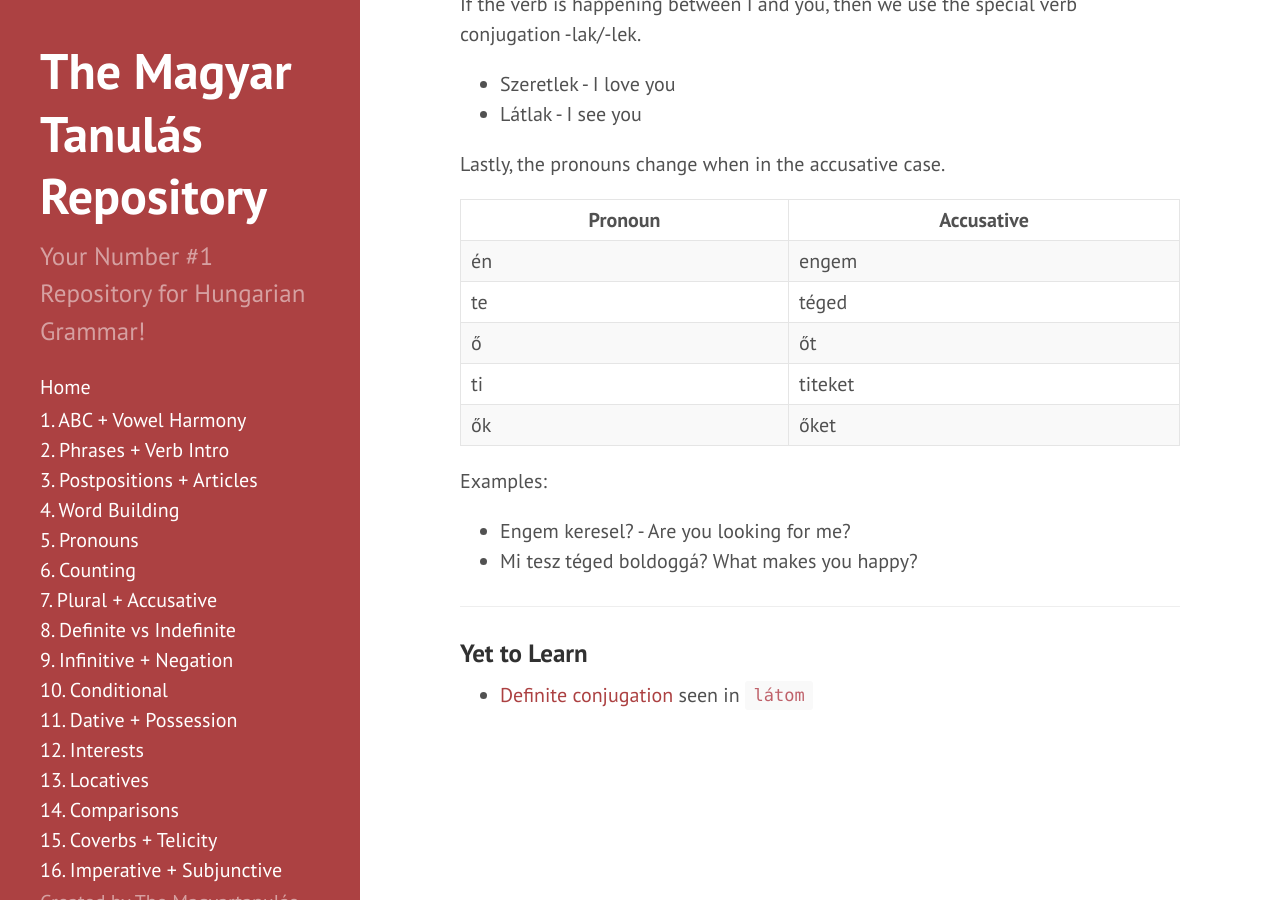
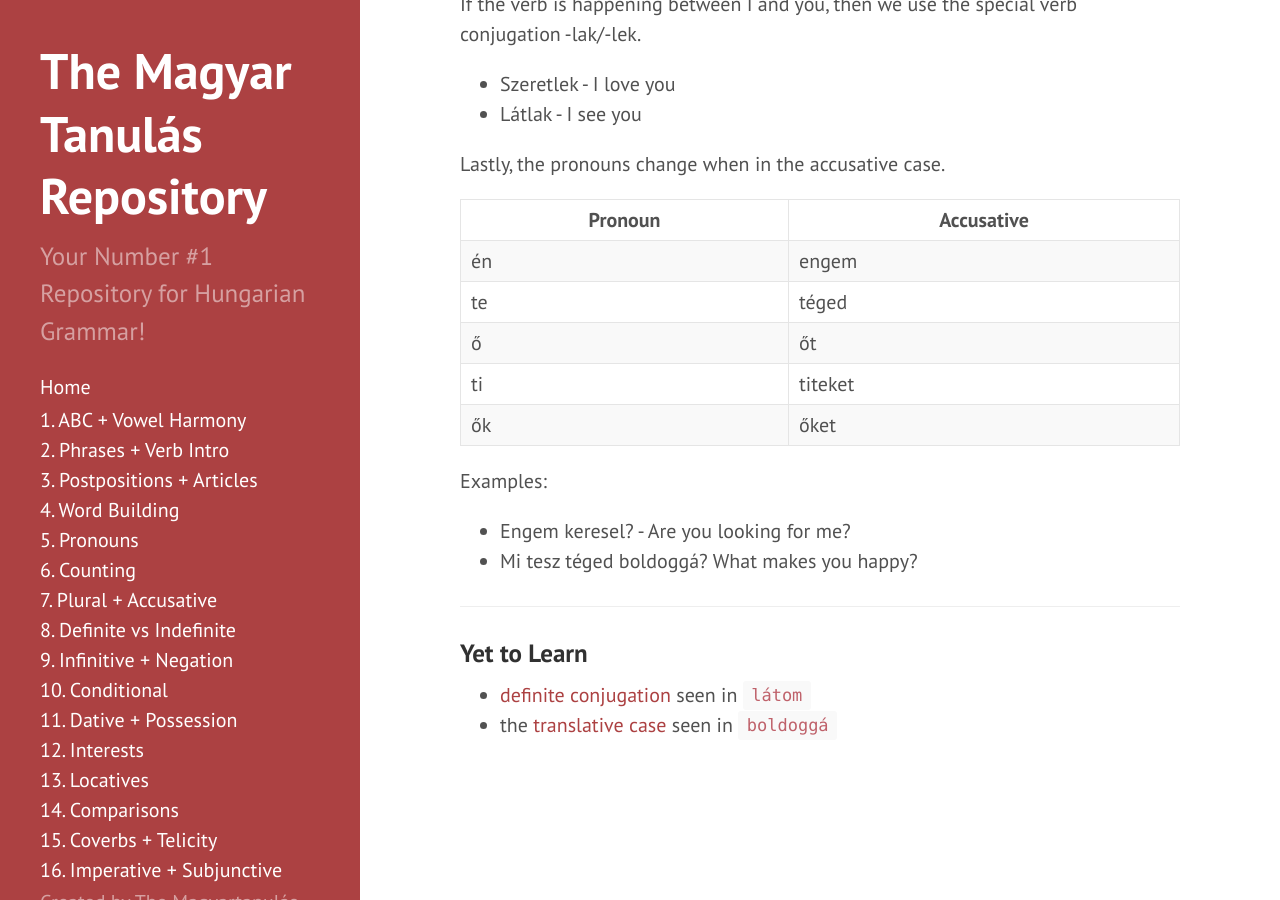
Before and after one commit to Magyartanulas/magyartanulas.github.io, a Jekyll site: the page built from accusative_plurals.md, in a window 1280 px wide and 900 px high, scrolled down 6699 px. Built offline with Jekyll 4.4.1, drawn with Linux system fonts in a browser that asks for light colours; Markdown is read by kramdown in place of the engine named in the settings.

Commit message:
Update accusative_plurals.md

```diff
--- a/accusative_plurals.md
+++ b/accusative_plurals.md
@@ -207,4 +207,5 @@ Examples:
 
 ### Yet to Learn
 
-* [Definite conjugation](https://magyartanulas.github.io/definite_indefinite/) seen in `látom`
+* [definite conjugation](https://magyartanulas.github.io/definite_indefinite/) seen in `látom`
+* the [translative case]() seen in `boldoggá`
```
